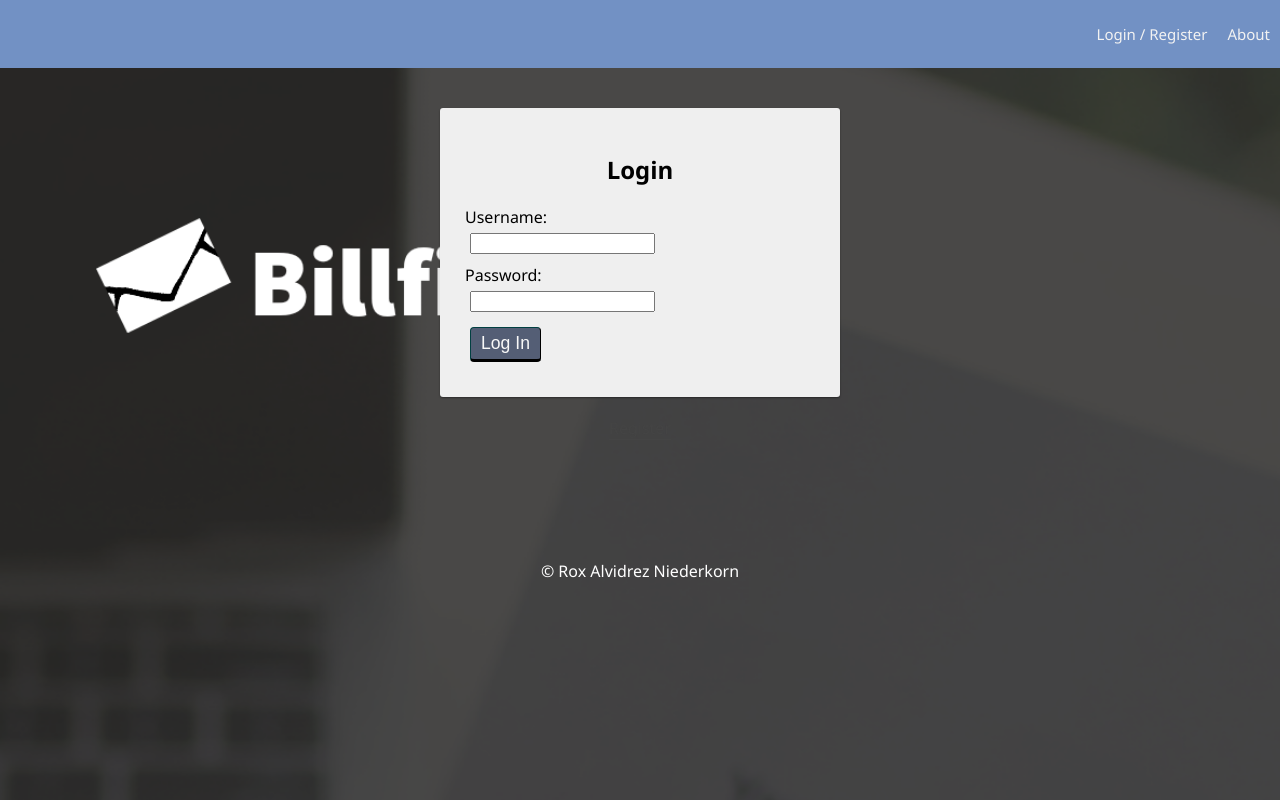
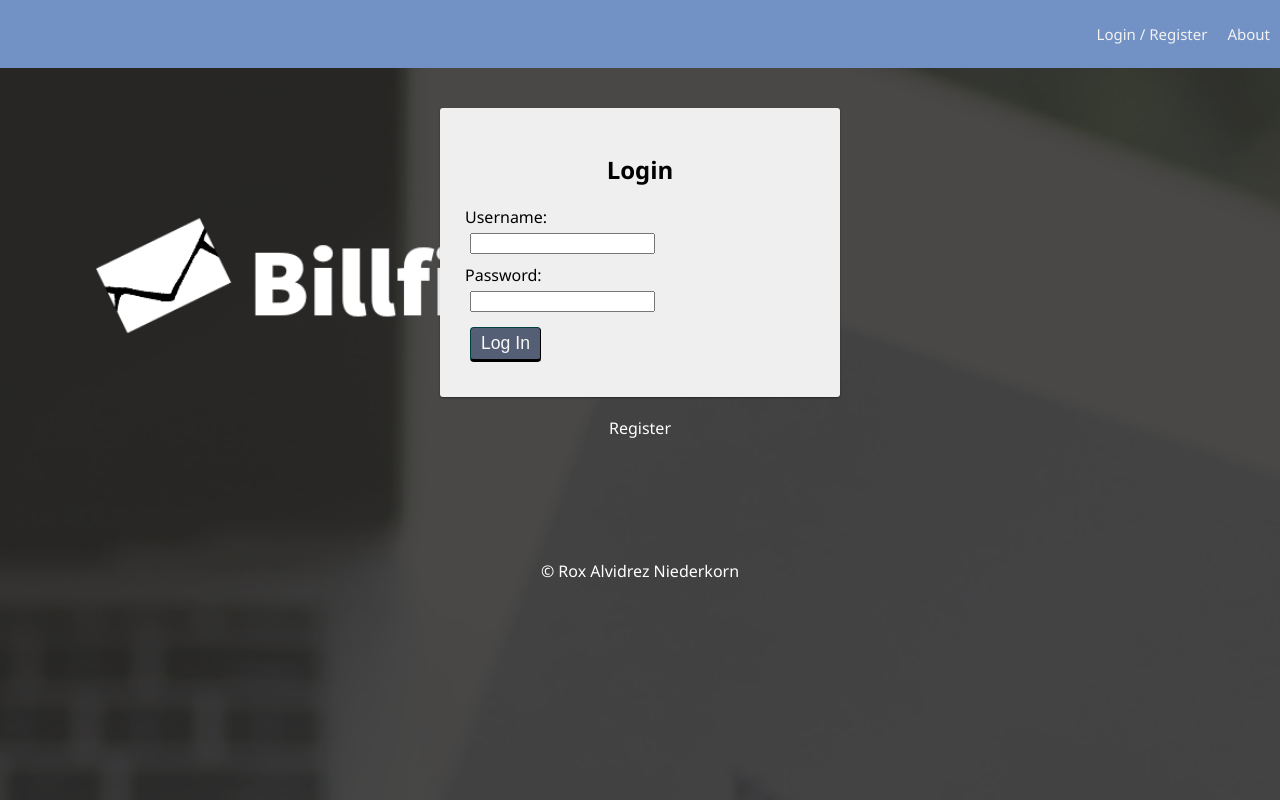
Before and after one commit to Rox-A-N/BillMinder, a React (Create React App) app: page /#/info in a window 1280 px wide. Built offline with nearby package versions, Linux system fonts and the light colour scheme; no server answers.

Commit message:
More styling

```diff
--- a/src/components/App/App.css
+++ b/src/components/App/App.css
@@ -27,6 +27,7 @@ Container
 .container {
   padding: 20px;
 }
+
 
 /* --------------------------------------------------------------------------------
 Button
@@ -73,7 +74,7 @@ Button
   border-radius: 0;
   background: none;
   font: inherit;
-  color: #444;
+  color: white;
 }
 
 .btn_asLink:hover {
--- a/src/components/BillPage/BillPage.jsx
+++ b/src/components/BillPage/BillPage.jsx
@@ -116,7 +116,7 @@ function BillPage() {
             </table>
         </div>
         <div>
-            <h3 className="whiteLetter">Paid Bills:$ {totalPaid()}</h3>
+            <h3 className="whiteLetter">Paid Bills: ${totalPaid()}</h3>
             <hr/>
         </div>
         <div>
--- a/src/components/LoginForm/LoginForm.jsx
+++ b/src/components/LoginForm/LoginForm.jsx
@@ -1,6 +1,8 @@
 import React, { useState } from 'react';
 import { useDispatch } from 'react-redux';
 import {useSelector} from 'react-redux';
+
+import '../App/App.css'
 
 function LoginForm() {
   const [username, setUsername] = useState('');
@@ -32,7 +34,8 @@ function LoginForm() {
           {errors.loginMessage}
         </h3>
       )}
-      <div>
+
+      <div className="center-div">
         <label htmlFor="username">
           Username:
           <input
@@ -59,6 +62,7 @@ function LoginForm() {
       <div>
         <input className="btn" type="submit" name="submit" value="Log In" />
       </div>
+
     </form>
   );
 }
```
